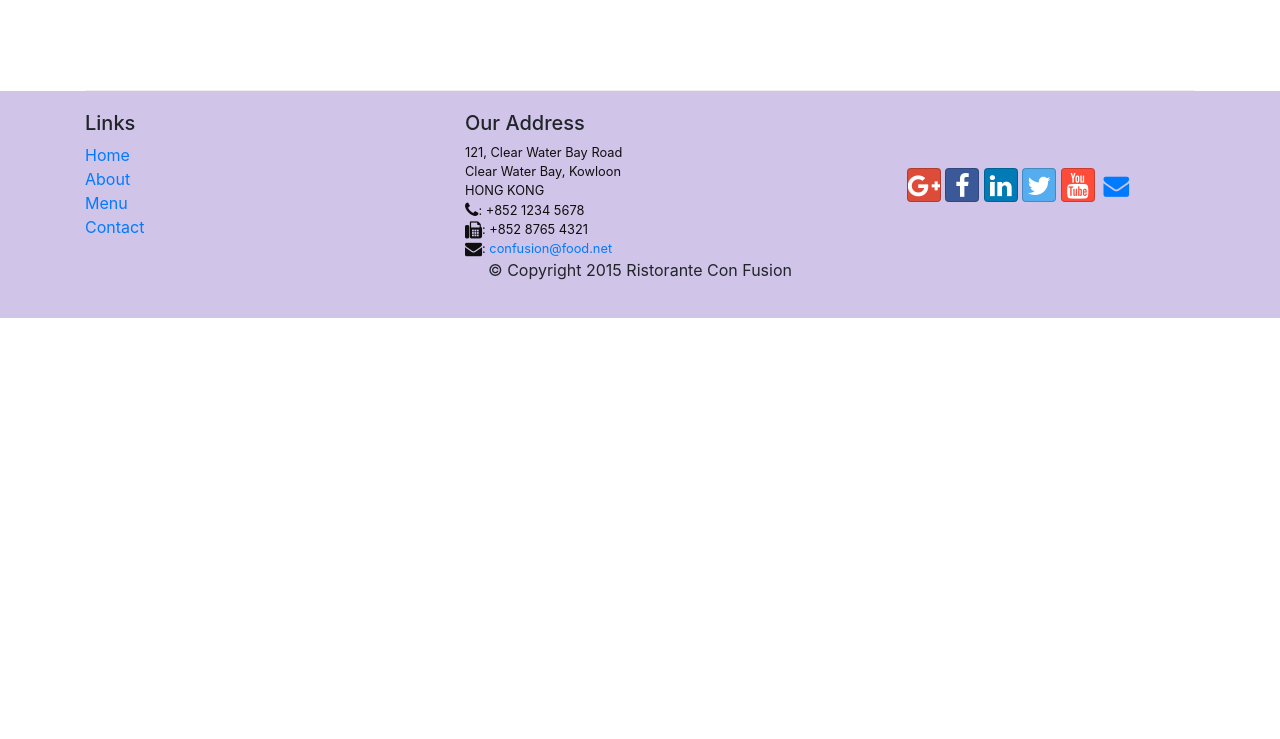
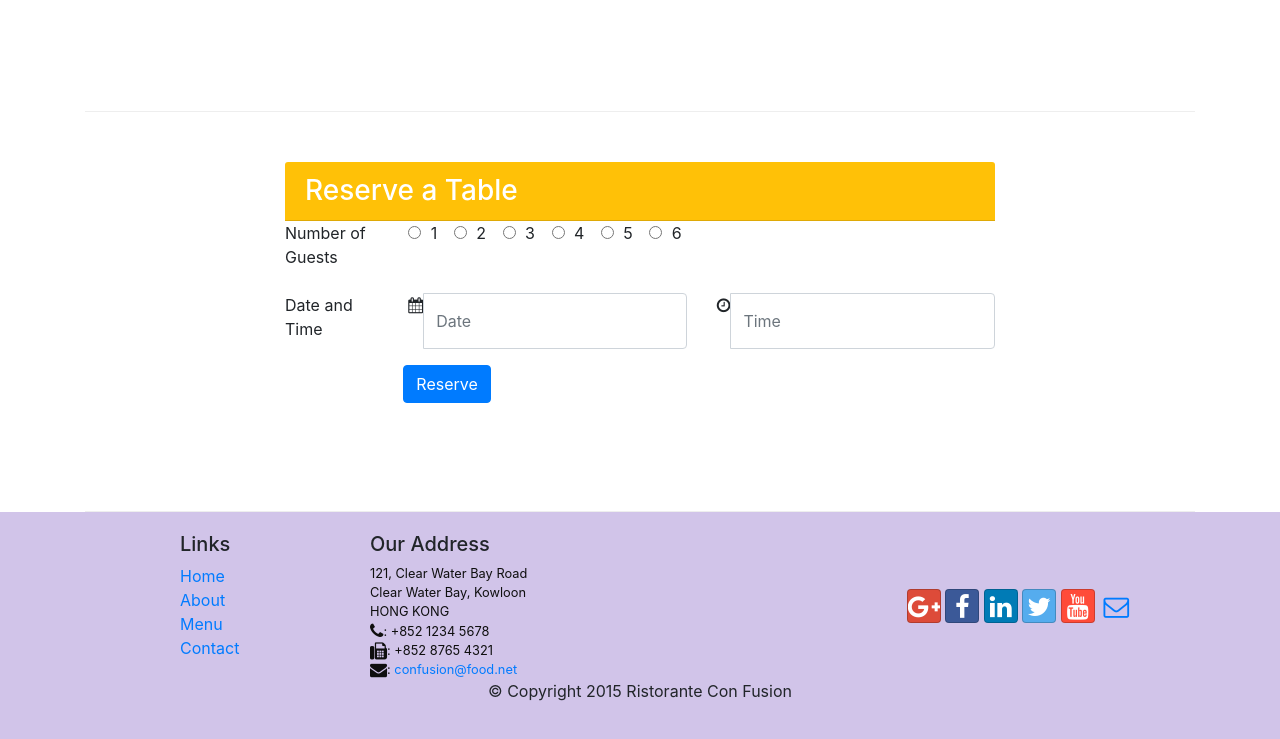
Before and after one commit to cwong8257/bootstrap-restaurant-site, a website: page index.html in a window 1280 px wide. Shown: the part 1422-2161 px from the top of the page. Before the commit the page ends 1740 px from the top, so only its background shows below. Drawn offline with nearby package versions, Linux system fonts and the light colour scheme.

Commit message:
Assignment 2

```diff
--- a/index.html
+++ b/index.html
@@ -36,19 +36,22 @@
   <header class="jumbotron">
     <div class="container">
       <div class="row row-header">
-        <div class="col-12 col-sm-8">
+        <div class="col-12 col-md-6">
           <h1>Ristorante con Fusion</h1>
-          <p class="hidden-xs-down">We take inspiration from the World's best cuisines, and create a unique fusion experience. Our lipsmacking creations will tickle your culinary senses!</p>
+          <p>We take inspiration from the World's best cuisines, and create a unique fusion experience. Our lipsmacking creations will tickle your culinary senses!</p>
         </div>
-        <div class="col col-sm align-self-center">
+        <div class="col-12 col-md-3 align-self-center">
           <img src="img/logo.png" class="img-fluid">
+        </div>
+        <div class="col-12 col-md-3 align-self-center">
+          <a href="#reserveTableForm" class="btn btn-warning btn-block">Reserve Table</a>
         </div>
       </div>
     </div>
   </header>
 
   <div class="container">
-    <div class="row row-content">
+    <div class="row row-content align-items-center">
       <div class="col-sm-4 col-md-3 flex-last">
         <h3>Our Lipsmacking Culinary Creations</h3>
       </div>
@@ -63,14 +66,18 @@
       </div>
     </div>
 
-
     <div class="row row-content align-items-center">
       <div class="col-sm-4 col-md-3">
         <h3>This Month's Promotions</h3>
       </div>
       <div class="col">
-        <h2>Weekend Grand Buffet</h2>
-        <p class="hidden-xs-down">Featuring mouthwatering combinations with a choice of five different salads, six enticing appetizers, six main entrees and five choicest desserts. Free flowing bubbly and soft drinks. All for just $19.99 per person </p>
+        <div class="media">
+          <div class="media-body">
+            <h2>Weekend Grand Buffet <span class="badge badge-danger">NEW</span></h2>
+            <p class="hidden-xs-down">Featuring mouthwatering combinations with a choice of five different salads, six enticing appetizers, six main entrees and five choicest desserts. Free flowing bubbly and soft drinks. All for just $19.99 per person </p>
+          </div>
+          <img class="d-flex ml-3 img-thumbnail align-self-center" src="img/buffet.png">
+        </div>
       </div>
     </div>
 
@@ -93,12 +100,64 @@
         </div>
       </div>
     </div>
+
+    <div class="row row-content justify-content-center">
+      <div class="col col-sm-8">
+        <card>
+          <div class="card-header bg-warning text-white h3">Reserve a Table</div>
+          <div class="card-block">
+            <form id="reserveTableForm">
+              <div class="row form-group">
+                <div class="col-md-2">
+                  <label>Number of Guests</label>
+                </div>
+                <div class="col-md-10 mr-0">
+                  <div class="form-check form-check-inline">
+                    <label class="form-check-label"><input class="form-check-input" type="radio" name="numOfGuests" value="1"> 1</label>
+                  </div>
+                  <div class="form-check form-check-inline">
+                    <label class="form-check-label"><input class="form-check-input" type="radio" name="numOfGuests" value="2"> 2</label>
+                  </div>
+                  <div class="form-check form-check-inline">
+                    <label class="form-check-label"><input class="form-check-input" type="radio" name="numOfGuests" value="3"> 3</label>
+                  </div>
+                  <div class="form-check form-check-inline">
+                    <label class="form-check-label"><input class="form-check-input" type="radio" name="numOfGuests" value="4"> 4</label>
+                  </div>
+                  <div class="form-check form-check-inline">
+                    <label class="form-check-label"><input class="form-check-input" type="radio" name="numOfGuests" value="5"> 5</label>
+                  </div>
+                  <div class="form-check form-check-inline">
+                    <label class="form-check-label"><input class="form-check-input" type="radio" name="numOfGuests" value="6"> 6</label>
+                  </div>
+                </div>
+              </div>
+              <div class="row form-group">
+                <div class="col-md-2">
+                  <label>Date and Time</label>
+                </div>
+                <div class="col-12 col-md-5 input-group">
+                  <div class="input-group-addon aligh-self"><i class="fa fa-calendar"></i></div>
+                  <input class="form-control flex-row" type="text" name="date" placeholder="Date" value="">
+                </div>
+                <div class="col-12 col-md-5 input-group">
+                  <div class="input-group-addon"><i class="fa fa-clock-o"></i></div>
+                  <input class="form-control flex-row" type="text" name="time" placeholder="Time" value="">
+                </div>
+              </div>
+              <button class="btn btn-primary offset-md-2" type="submit">Reserve</button>
+            </form>
+          </div>
+        </card>
+      </div>
+    </div>
+
   </div>
 
   <footer class="footer">
     <div class="container">
       <div class="row">
-        <div class="col">
+        <div class="col-5 offset-1 col-sm-2">
           <h5>Links</h5>
           <ul class="list-unstyled">
             <li><a href="#">Home</a></li>
@@ -107,7 +166,7 @@
             <li><a href="/contactus.html">Contact</a></li>
           </ul>
         </div><!-- column -->
-        <div class="col">
+        <div class="col-6 col-sm-5">
         <h5>Our Address</h5>
           <address>
             121, Clear Water Bay Road<br>
@@ -125,7 +184,7 @@
             <a class="btn btn-social-icon btn-linkedin" href="http://www.linkedin.com/in/"><i class="fa fa-linkedin"></i></a>
             <a class="btn btn-social-icon btn-twitter" href="http://twitter.com/"><i class="fa fa-twitter"></i></a>
             <a class="btn btn-social-icon btn-youtube" href="http://youtube.com/"><i class="fa fa-youtube"></i></a>
-            <a class="btn btn-social-icon" href="mailto:"><i class="fa fa-envelope"></i></a>
+            <a class="btn btn-social-icon" href="mailto:"><i class="fa fa-envelope-o"></i></a>
           </div>
         </div><!-- column -->
       </div><!-- row -->
```
Also changed, not shown: aboutus.html (+2 -2 lines), contactus.html (+3 -3 lines).
